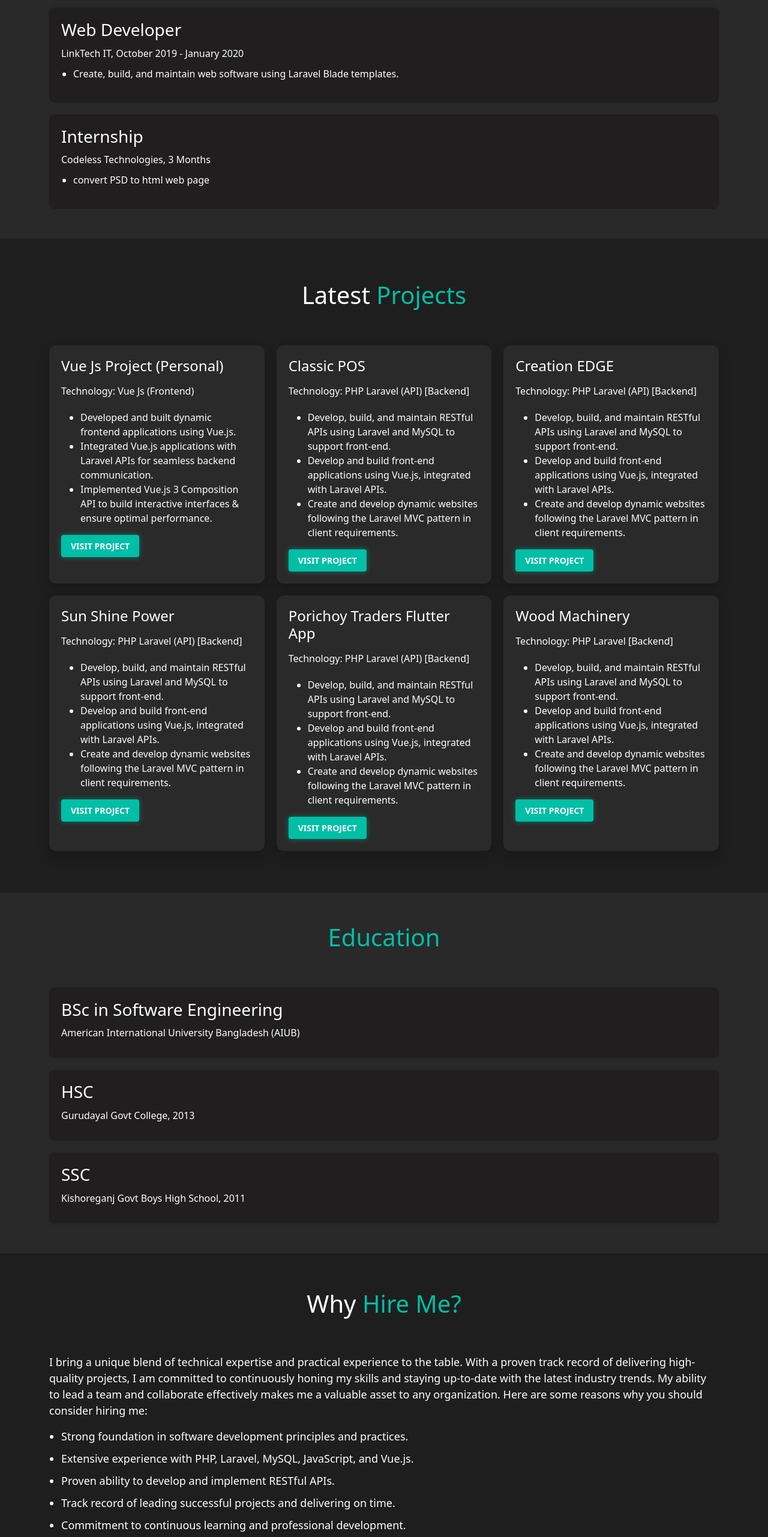
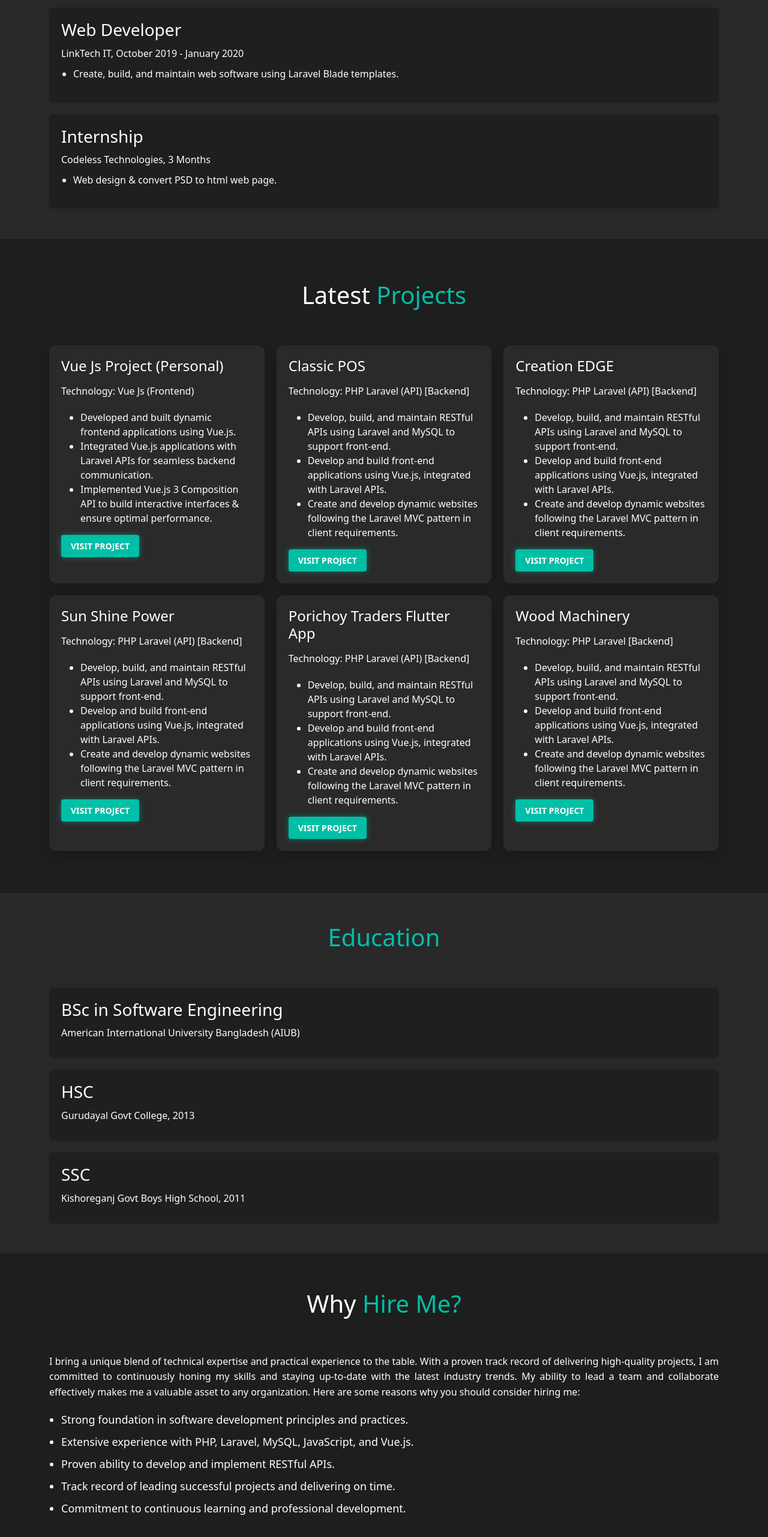
Before and after one commit to farhanfahidurrahim/portfolio-static-vuejs, a Vue app: page / in a window 1280 px wide. Shown: the part 2157-4720 px from the top of the page at 60% size. Built offline with nearby package versions, Linux system fonts and the light colour scheme.

Commit message:
responsiveX3

```diff
--- a/src/views/Portfolio.vue
+++ b/src/views/Portfolio.vue
@@ -172,7 +172,7 @@
             <p>Codeless Technologies, 3 Months</p>
             <ul>
               <li>
-                convert PSD to html web page
+                Web design & convert PSD to html web page.
               </li>
             </ul>
           </div>
@@ -693,11 +693,11 @@ const projects = [
   }
 
   .about-text h2 {
-    font-size: 1.5em;
+    font-size: 2em;
   }
 
   .about-text p {
-    font-size: 0.9em;
+    font-size: 17px;
   }
 }
 
@@ -1000,7 +1000,13 @@ const projects = [
   margin: 0 auto;
 }
 
-.why-hire-me-content p,
+.why-hire-me-content p {
+  text-align: justify;
+  margin-bottom: 20px;
+  font-size: 1rem;
+  line-height: 1.6;
+}
+
 .why-hire-me-content ul {
   font-size: 18px;
 }
@@ -1017,6 +1023,9 @@ const projects = [
 .section-title .highlight-hire {
   color: #00bfa6;
 }
+
+/* End Hire-Me Section Styles */
+
 
 /* Footer Section Styles */
 .footer {
```
